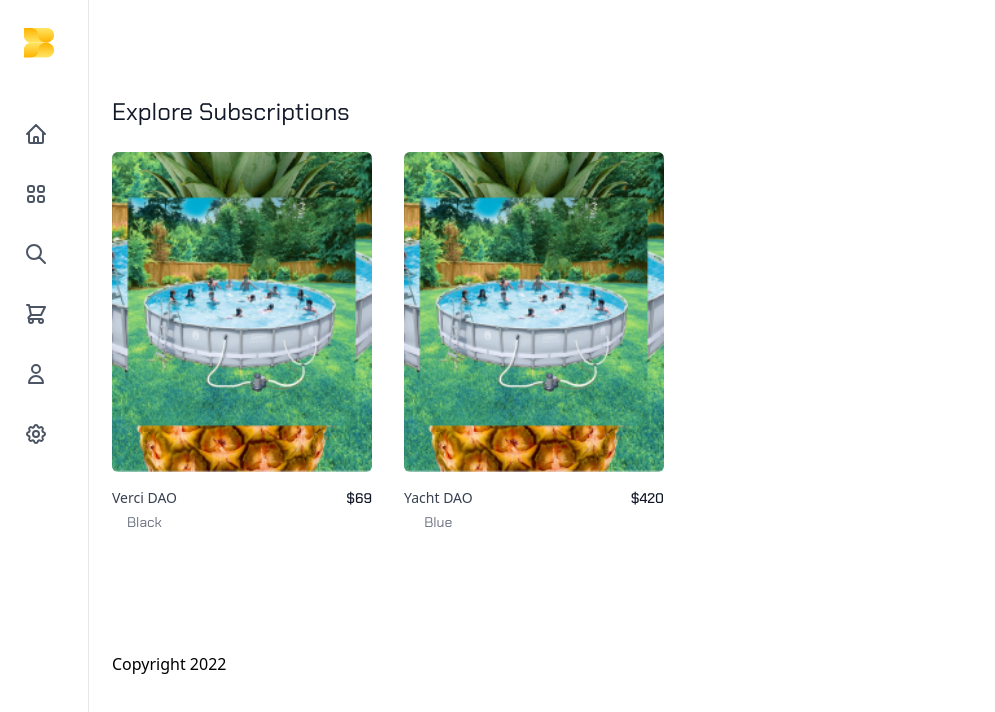
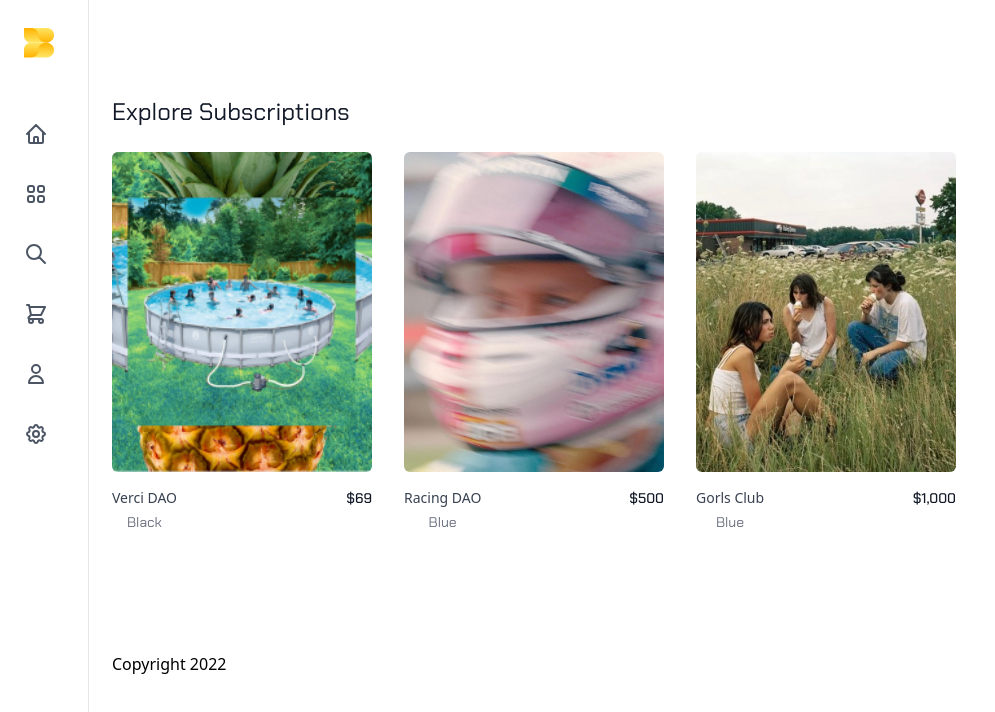
Before and after one commit to tanpatil/bound, a Next.js app in the folder frontend/: page /Explore in a window 1280 px wide. Shown: the top 712 px of the page, without its empty margins (0-995 px from the left). Built offline with nearby package versions, Linux system fonts and the light colour scheme; what @rainbow-me/rainbowkit, wagmi would draw is missing.

Commit message:
added functionality of perkrs, history, details

```diff
--- a/frontend/components/ModalContent.tsx
+++ b/frontend/components/ModalContent.tsx
@@ -7,44 +7,92 @@ import {
   Checkbox,
   Card,
   Grid,
+  Col,
 } from '@nextui-org/react';
 
+import { useState } from 'react';
+
+enum modalPageEnum {
+  PERKS = 1,
+  DETAILS = 2,
+  HISTORY = 3,
+}
+
 export default function ModalContent({ modalInfo, cardInfo }: any) {
+  const [modalPage, setModalPage] = useState(modalPageEnum.PERKS);
+
+  let page;
+  if (modalPage == modalPageEnum.PERKS) {
+    page = <Grid md={30}>{modalInfo.Perks.first}</Grid>;
+  } else if (modalPage == modalPageEnum.DETAILS) {
+    page = <Grid md={30}>{modalInfo.Details.first}</Grid>;
+  } else {
+    page = <Grid md={30}>{modalInfo.History.first}</Grid>;
+  }
+
   return (
     <div>
       <Grid.Container gap={3}>
-        <Grid sm={12} md={5}>
-          <Card.Image
-            src={cardInfo.imageSrc}
-            objectFit='cover'
-            width='100%'
-            height={340}
-            alt='Card image background'
-          />
-        </Grid>
-        <Grid sm={12} md={5}>
-          <Card css={{ mw: '330px' }}>
-            <Card.Header>
-              <Text b>Card Title</Text>
-            </Card.Header>
-            <Card.Divider />
-            <Card.Body css={{ py: '$10' }}>
-              <Text>
-                Some quick example text to build on the card title and make up
-                the bulk of the card's content.
-              </Text>
-            </Card.Body>
-            <Card.Divider />
-            <Card.Footer>
-              <Row justify='flex-end'>
-                <Button size='sm' light>
-                  Share
-                </Button>
-                <Button size='sm' color='secondary'>
-                  Learn more
-                </Button>
+        <Grid sm={15} md={5}>
+          <Card>
+            <Card.Image
+              src={cardInfo.imageSrc}
+              objectFit='cover'
+              width='100%'
+              height={360}
+              alt='Card image background'
+            />
+            <Card.Footer
+              isBlurred
+              css={{
+                position: 'absolute',
+                bgBlur: '#ffffff66',
+                borderTop:
+                  '$borderWeights$light solid rgba(255, 255, 255, 0.2)',
+                bottom: 0,
+                zIndex: 1,
+              }}
+            >
+              <Row>
+                <Col>
+                  <Text color='#000' h2={true}>
+                    {cardInfo.name}
+                  </Text>
+                  <Text color='grey' size={12}>
+                    {cardInfo.color}
+                  </Text>
+                </Col>
               </Row>
             </Card.Footer>
+          </Card>
+        </Grid>
+        <Grid sm={12} md={7}>
+          <Card css={{ mw: '400px', dropShadow: 'none', border: 'none' }}>
+            <Button.Group color='primary' ghost>
+              <Button onClick={() => setModalPage(modalPageEnum.PERKS)}>
+                Perks
+              </Button>
+              <Button onClick={() => setModalPage(modalPageEnum.DETAILS)}>
+                Details
+              </Button>
+              <Button onClick={() => setModalPage(modalPageEnum.HISTORY)}>
+                History
+              </Button>
+            </Button.Group>
+            <Grid.Container gap={3}>
+              <Grid.Container css={{ fd: 'column' }} gap={4}>
+                <Grid xs={10}>
+                  <Card.Image
+                    src={cardInfo.imageSrc}
+                    objectFit='cover'
+                    width='100%'
+                    height={80}
+                    alt='Card image background'
+                  />
+                </Grid>
+                <Grid>{page}</Grid>
+              </Grid.Container>
+            </Grid.Container>
           </Card>
         </Grid>
       </Grid.Container>
--- a/frontend/pages/Explore/index.tsx
+++ b/frontend/pages/Explore/index.tsx
@@ -17,24 +17,67 @@ const products = [
     },
     modalInfo: {
       Title: 'Verci DAO',
+      Slogan: 'Come vibe with us',
       Description: 'Place for people to chill and hang out',
-      Details: 'Valid for 2 years starting August 10th 2022',
+      Details: {
+        first: 'Valid for 2 years starting August 10th 2022',
+      },
+      Perks: {
+        first: 'Event entries around the world',
+      },
+      History: {
+        first: 'Started by dropouts',
+      },
     },
   },
   {
     id: 2,
     cardInfo: {
-      name: 'Yacht DAO',
+      name: 'Racing DAO',
       href: '#',
-      imageSrc: 'fakenft.png',
+      imageSrc: 'racer.png',
       imageAlt: 'Fake NFT boi',
-      price: '$420',
+      price: '$500',
       color: 'Blue',
     },
     modalInfo: {
-      Title: 'Yacht DAO',
-      Description: 'Party on the 3AC Yacht with your homies',
-      Details: 'Valid for 1 year starting January 1st 2023',
+      Title: 'Racing DAO',
+      Slogan: 'Fulfill your need for speed',
+      Description: 'Go to racing events with your frens',
+      Details: {
+        first: 'Valid for 1 year starting January 1st 2023',
+      },
+      Perks: {
+        first: 'Race around the world',
+      },
+      History: {
+        first: 'Started by F1 Drivers',
+      },
+    },
+  },
+  {
+    id: 3,
+    cardInfo: {
+      name: 'Gorls Club',
+      href: '#',
+      imageSrc: 'gorls.png',
+      imageAlt: 'Fake NFT boi',
+      price: '$1,000',
+      color: 'Blue',
+    },
+    modalInfo: {
+      Title: 'Gorls DAO',
+      Slogan: 'Touch grass bro',
+      Description: 'Meet gorls',
+      Details: {
+        first: 'Valid for 5 years starting January 1st 2023',
+      },
+      Perks: {
+        first: 'Meet gorls around the world',
+      },
+      History: {
+        first: 'Started by gorls',
+      },
     },
   },
   // More Subs...
```
Also changed, not shown: frontend/public/gorls.png (added), frontend/public/racer.png (added).
